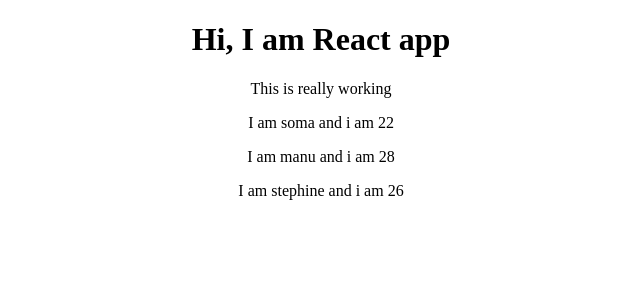
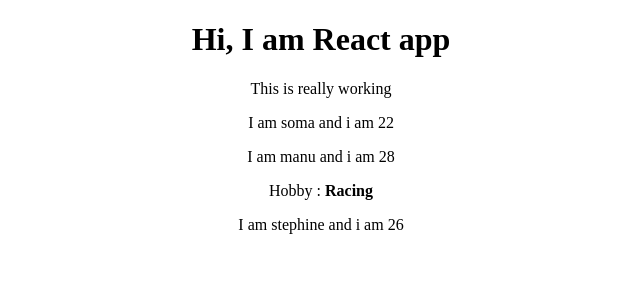
Before and after one commit to somasekharnovudu/basicreactapp, a React (Create React App) app: page / in a window 1280 px wide. Shown: the top 300 px of the page, without its empty margins (319-959 px from the left). Built offline with nearby package versions, Linux system fonts and the light colour scheme.

Commit message:
test commit

```diff
--- a/src/App.js
+++ b/src/App.js
@@ -10,7 +10,7 @@
                 <h1>Hi, I am React app</h1>
                 <p>This is really working</p>
                 <Person name="soma" age="22"/>
-                <Person name="manu" age="28"/>
+                <Person name="manu" age="28">Hobby : <b>Racing</b></Person>
                 <Person name="stephine" age="26"/>
             </div>
         )
--- a/src/Components/Person/Person.js
+++ b/src/Components/Person/Person.js
@@ -6,6 +6,7 @@
     return(
         <div className="Person">
            <p>I am {props.name} and i am {props.age}</p>
+           <p>{props.children}</p>
         </div>
     )
 }
```
Also changed, not shown: 1 other file (tests, documents, lock files or other folders).
